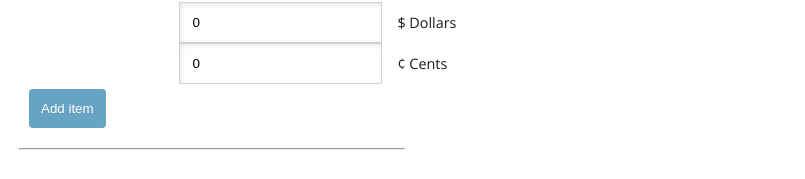
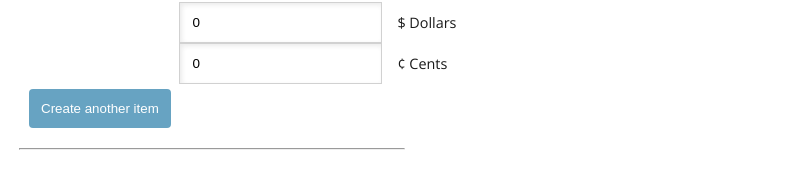
Before and after one commit to izzymg/artcatalogue, a Vue app in the folder client/: page / in a window 1280 px wide. Shown: the part 607-786 px from the top of the page, without its empty margins (0-805 px from the left). Built offline with nearby package versions, Linux system fonts and the light colour scheme; no server answers.

Commit message:
Updated item ids

```diff
--- a/client/src/views/ArtForm.vue
+++ b/client/src/views/ArtForm.vue
@@ -40,7 +40,7 @@
         >
         </CatalogueItem>
       </div>
-      <input type="submit" @click.stop.prevent="addItem" class="add-item-btn" value="Add item">
+      <input type="submit" @click.stop.prevent="addItem" class="add-item-btn" value="Create another item">
       <hr>
       <div class="submit-wrapper">
         <input type="submit" value="Done and submit" @click.stop.prevent="onSubmit">
```
Also changed, not shown: 1 other file (tests, documents, lock files or other folders).
